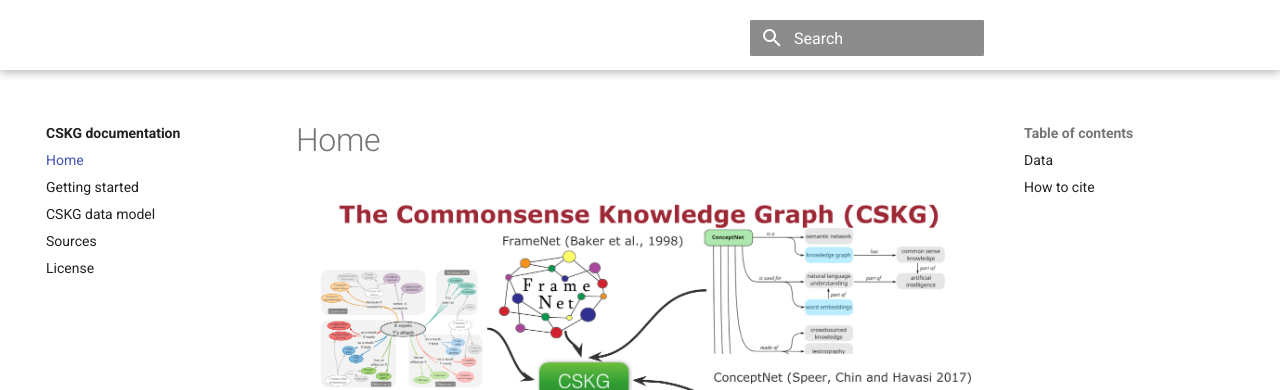
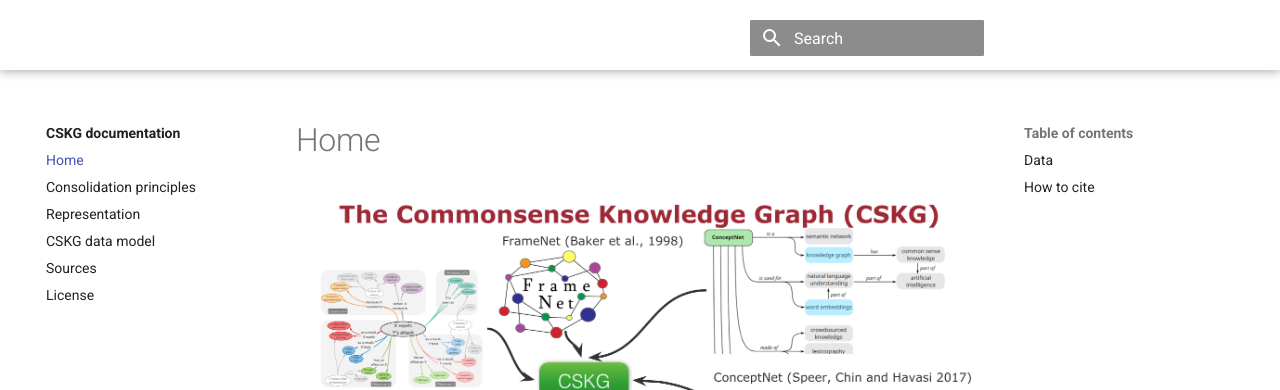
Before and after one commit to usc-isi-i2/cskg, an MkDocs documentation site: the page built from docs/index.md, in a window 1280 px wide. Shown: the top 390 px of the page. Built offline with MkDocs 1.6.1 and Material for MkDocs 9.7.7, drawn with Linux system fonts in a browser that asks for light colours; comment, search, counter and statistics services are not loaded.

Commit message:
Update mkdocs.yml

```diff
--- a/mkdocs.yml
+++ b/mkdocs.yml
@@ -2,7 +2,8 @@
 
 nav:
   - Home: index.md
-  - Getting started: download.md
+  - Consolidation principles: principles.md
+  - Representation: representation.md
   - CSKG data model: data_model.md
   - Sources: sources.md
   - License: license.md
```
